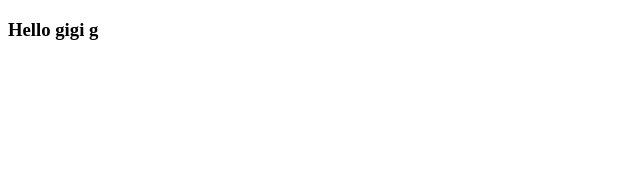
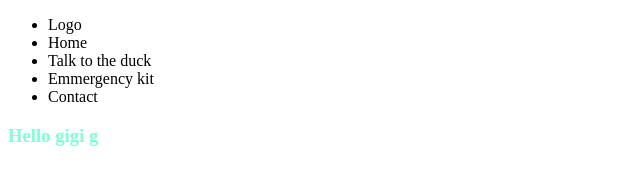
Before and after one commit to Cristian22AL/Wireframe0301, a plain HTML site: page index.html in a window 1280 px wide. Shown: the whole page, without its empty margins (0-640 px from the left). Drawn offline with Linux system fonts and the light colour scheme.

Commit message:
added nav

```diff
--- a/index.html
+++ b/index.html
@@ -5,11 +5,20 @@
     <meta charset="UTF-8">
     <meta http-equiv="X-UA-Compatible" content="IE=edge">
     <meta name="viewport" content="width=device-width, initial-scale=1.0">
-    <title>Fireframe gigi</title>
+    <title>Wireframe gigi</title>
     <link rel="stylesheet" href="styles.css">
 </head>
 
 <body>
+    <nav>
+        <ul>
+            <li>Logo</li>
+            <li>Home</li>
+            <li>Talk to the duck</li>
+            <li>Emmergency kit</li>
+            <li>Contact</li>
+        </ul>
+    </nav>
     <h3>Hello gigi g</h3>
 </body>
 
--- a/styles.css
+++ b/styles.css
@@ -0,0 +1,3 @@
+h3 {
+    color: aquamarine;
+}
```
